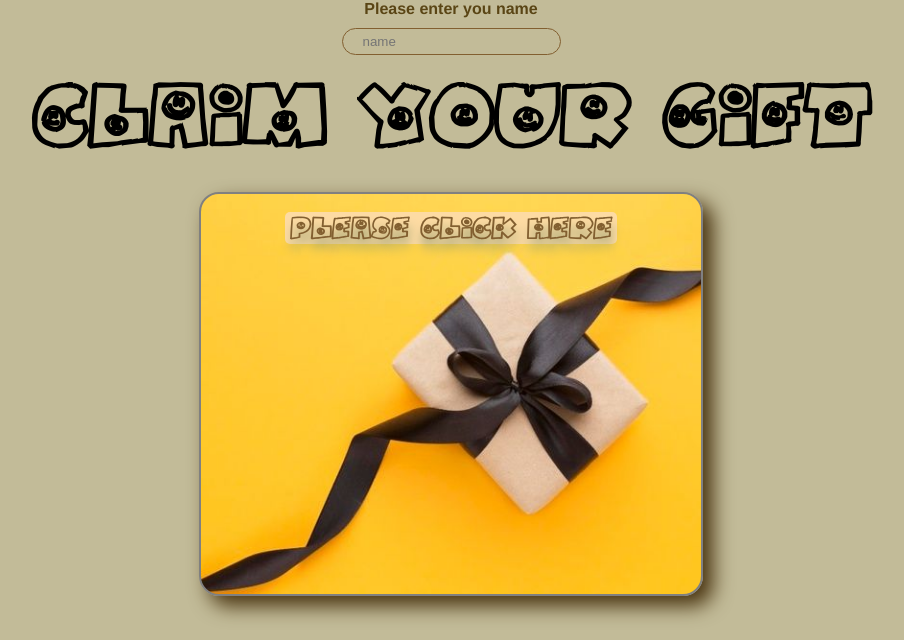
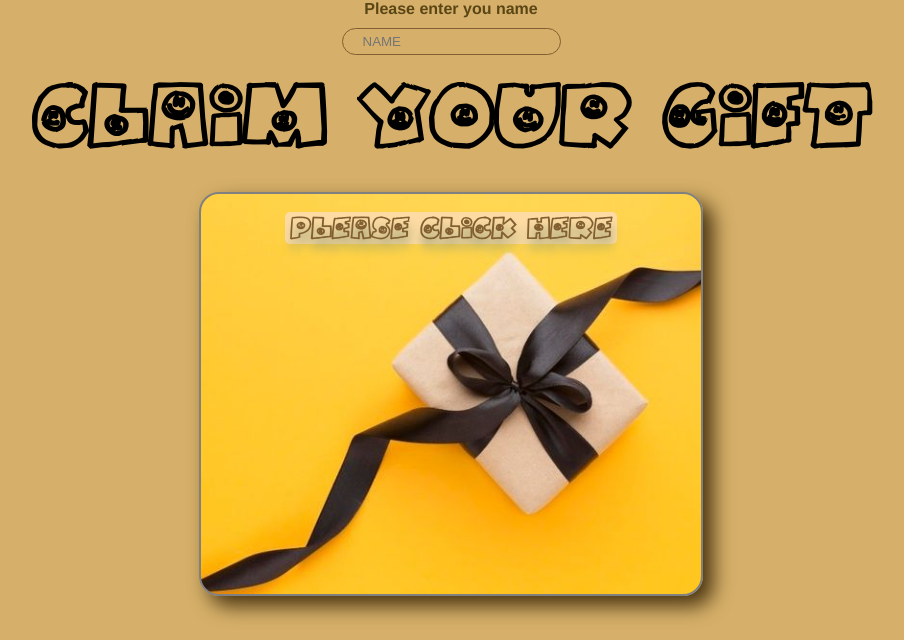
Before and after one commit to noble-ch/Gift-link, a plain HTML site: page index.html in a window 1280 px wide. Shown: the top 640 px of the page, without its empty margins (189-1093 px from the left). Drawn offline with Linux system fonts and the light colour scheme.

Commit message:
Add files via upload

```diff
--- a/index.css
+++ b/index.css
@@ -1,6 +1,6 @@
 body {
   /* background-color: peachpuff; */
-  background-color: #c2bb98;
+  background-color: #d6b06a;
   margin: 0;
   height: 100vh;
 
@@ -57,6 +57,7 @@ div {
   background-color: rgba(240, 248, 255, 0);
   padding: 5px 20px;
   margin: 10px;
+  text-transform: uppercase;
 }
 #inputField:focus {
   box-shadow: 10px 10px 20px rgb(207, 162, 91);
```
Also changed, not shown: index.html (+1 -1 lines).
